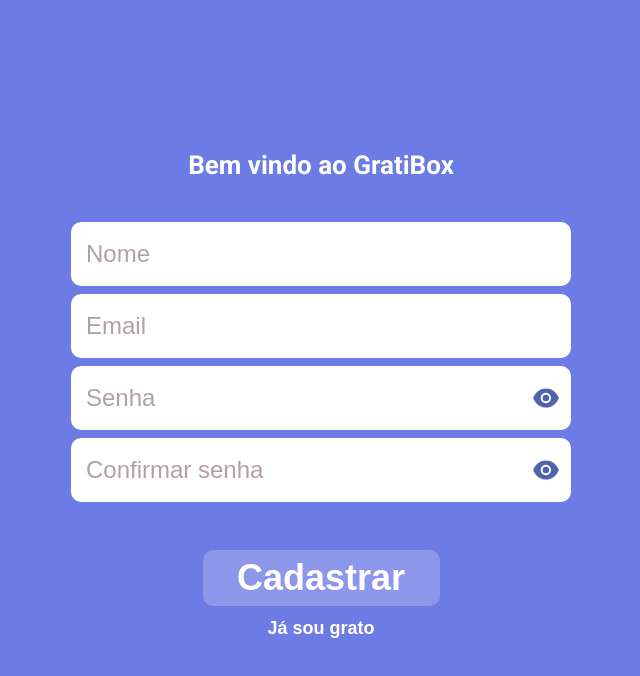
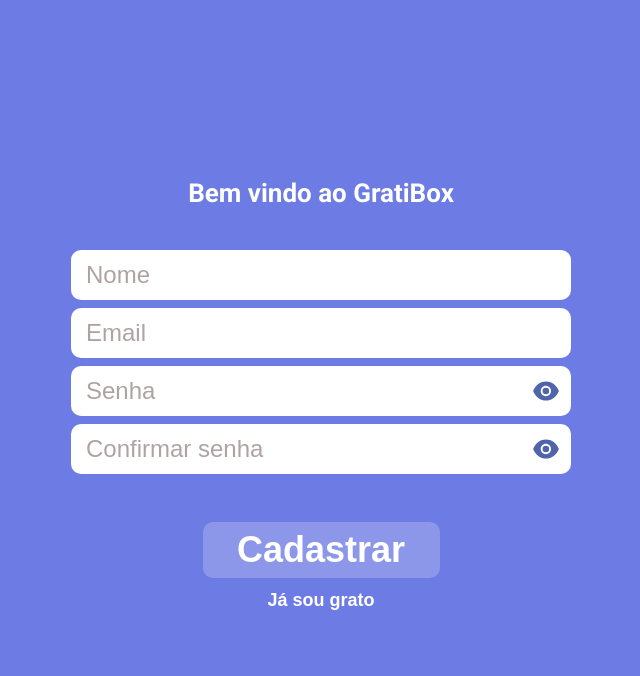
Before and after one commit to glappsmobile/gratibox, a React (Create React App) app: page /cadastro in a window 1280 px wide. Shown: the top 676 px of the page, without its empty margins (319-959 px from the left). Built offline with nearby package versions, Linux system fonts and the light colour scheme.

Commit message:
finished UserInfo card layout

```diff
--- a/src/components/Subscribe/Subscribe.jsx
+++ b/src/components/Subscribe/Subscribe.jsx
@@ -25,6 +25,10 @@
     plan: '',
     deliveryDay: '',
     name: '',
+    address: '',
+    cep: '',
+    city: '',
+    state: '',
   });
 
   const handleCheckboxChange = (prop) => () => {
@@ -53,6 +57,7 @@
         “Agradecer é arte de atrair coisas boas”
       </Text>
       <Carousel
+        showArrows={false}
         swipeable={false}
         showStatus={false}
         showIndicators={false}
--- a/src/components/Subscribe/UserInfo.jsx
+++ b/src/components/Subscribe/UserInfo.jsx
@@ -11,7 +11,11 @@
 
 const UserInfo = ({
   formData, handleInputChange, setCurrentPage,
-}) => (
+}) => {
+  const finishOrder = () => {
+    console.log(formData);
+  };
+  return (
     <div>
       <Card background="white">
         <Image src={Image03} alt="Plano semanal" />
@@ -19,27 +23,86 @@
           <Input
             value={formData.name}
             onChange={handleInputChange('name')}
+            placeholder="Nome completo"
             background="primaryLighter"
             size="small"
             variant="strong"
             fullWidth
           />
+
+          <Input
+            value={formData.address}
+            onChange={handleInputChange('address')}
+            placeholder="Endereco de entrega"
+            background="primaryLighter"
+            size="small"
+            variant="strong"
+            fullWidth
+          />
+
+          <Input
+            value={formData.cep}
+            onChange={handleInputChange('cep')}
+            placeholder="CEP"
+            background="primaryLighter"
+            size="small"
+            variant="strong"
+            fullWidth
+          />
+          <Group flexProps={{ row: true }}>
+            <Input
+              value={formData.city}
+              onChange={handleInputChange('city')}
+              placeholder="Cidade"
+              background="primaryLighter"
+              size="small"
+              variant="strong"
+              fullWidth
+            />
+
             <Select
-          value={formData.plan}
-          onChange={handleInputChange('plan')}
+              value={formData.state}
+              onChange={handleInputChange('state')}
+              width="150px"
+              marginLeft="normal"
               margin="small"
             >
-          <option value=""> Plano </option>
-          <option value="1"> Semanal </option>
-          <option value="2"> Mensal </option>
+              <option>Estado</option>
+              <option value={1}>AC</option>
+              <option value={2}>AL</option>
+              <option value={3}>AM</option>
+              <option value={4}>AP</option>
+              <option value={5}>BA</option>
+              <option value={6}>CE</option>
+              <option value={7}>DF</option>
+              <option value={8}>ES</option>
+              <option value={9}>GO</option>
+              <option value={10}>MA</option>
+              <option value={11}>MG</option>
+              <option value={12}>MS</option>
+              <option value={13}>MT</option>
+              <option value={14}>PA</option>
+              <option value={15}>PB</option>
+              <option value={16}>PE</option>
+              <option value={17}>PI</option>
+              <option value={18}>PR</option>
+              <option value={19}>RJ</option>
+              <option value={20}>RN</option>
+              <option value={23}>RS</option>
+              <option value={21}>RO</option>
+              <option value={22}>RR</option>
+              <option value={24}>SC</option>
+              <option value={25}>SE</option>
+              <option value={26}>SP</option>
+              <option value={27}>TO</option>
             </Select>
-
+          </Group>
         </Group>
       </Card>
       <Button
         marginTop="large"
         fontSize="large"
-      onClick={() => setCurrentPage(0)}
+        onClick={finishOrder}
       >
         Finalizar
       </Button>
@@ -54,6 +117,7 @@
       </Button>
     </div>
   );
+};
 
 UserInfo.propTypes = {
   formData: PropTypes.objectOf(PropTypes.any).isRequired,
--- a/src/components/shared/Input.jsx
+++ b/src/components/shared/Input.jsx
@@ -1,9 +1,11 @@
 import React, { useState } from 'react';
 import styled from 'styled-components';
 import PropTypes from 'prop-types';
+import EyeIcon from './EyeIcon';
 import flexify from '../../styles/utils/flexify';
-import EyeIcon from './EyeIcon';
 import colorPicker from '../../styles/utils/colorPicker';
+import sizing from '../../styles/utils/sizing';
+import text from '../../styles/utils/text';
 
 const Input = ({
   placeholder, minLength, type, onChange, value, required,
@@ -79,44 +81,53 @@
 
 const InputWrapper = styled.div`
   position: relative;
+  width: 100%;
 `;
 
 const InputGroup = styled.div`
   ${flexify({ alignItems: 'flex-start' })}
   margin-bottom: 8px;
+  width: 100%;
 `;
 
 const StyledInput = styled.input`
+  max-width: 500px;
   width: ${({ fullWidth }) => (fullWidth ? '100%' : '90vw')};
-  border: ${({ error }) => (error ? '1px solid #df4759' : 'none')};
-  color: ${({ error }) => (error ? '#df4759' : 'black')};
+  border: ${({ error }) => (error ? `1px solid ${colorPicker('danger')}` : 'none')};
+  color: ${({ error }) => (error ? colorPicker('danger') : 'black')};
   background: ${({ background = 'white' }) => colorPicker(background)};
-  max-width: 500px;
-  min-height: 64px;
+  min-height:${({ size = 'normal' }) => sizing(size)};
   padding-left: 15px;
   border-radius: 10px;
   font-size: 24px;
   font-weight: 500;
 
+  ${({ variant }) => {
+    if (variant === 'strong') {
+      return text('primaryDark', 'bold', '18px');
+    }
+    return '';
+  }}
+
   :focus {
-    outline: none !important;
+    outline: none;
     border: 2px solid ${colorPicker('primaryDark')};
     box-shadow: 0 0 10px ${colorPicker('primaryDark')};
   }
 
   ::placeholder {
-    color: #604848;
-    opacity: 0.5;
+    color:  ${({ variant }) => ((variant === 'strong') ? colorPicker('primaryDark') : colorPicker('gray'))};
+    opacity: ${({ variant }) => ((variant === 'strong') ? '1' : '0.5')};
   }
 
   :-ms-input-placeholder {
-    color: #604848;
-    opacity: 0.5;
+    color:  ${({ variant }) => ((variant === 'strong') ? colorPicker('primaryDark') : colorPicker('gray'))};
+    opacity: ${({ variant }) => ((variant === 'strong') ? '1' : '0.5')};
   }
 
   ::-ms-input-placeholder {
-    color: #604848;
-    opacity: 0.5;
+    color:  ${({ variant }) => ((variant === 'strong') ? colorPicker('primaryDark') : colorPicker('gray'))};
+    opacity: ${({ variant }) => ((variant === 'strong') ? '1' : '0.5')};
   }
 `;
 
--- a/src/components/shared/Select.js
+++ b/src/components/shared/Select.js
@@ -6,12 +6,13 @@
 
 const Select = styled.select`
   border-radius: 5px;
-  width: 100%;
-  margin-bottom: ${({ margin }) => spacing(margin)};
+  width: ${({ width }) => (width || '100%')};
   height: 44px;
   border: none;
+  ${text('primaryDark', 'bold')}
   padding-left: ${spacing('normal')};
-  ${text('primaryDark', 'bold')}
+  margin-bottom: ${({ margin }) => spacing(margin)};
+  margin-left: ${({ marginLeft }) => spacing(marginLeft)};
   -webkit-appearance: none;
   -moz-appearance: none;
   appearance: none;
--- a/src/styles/utils/colorPicker.js
+++ b/src/styles/utils/colorPicker.js
@@ -12,6 +12,10 @@
       return 'rgba(224, 209, 237, 0.62)';
     case 'pink':
       return '#e63c80';
+    case 'danger':
+      return '#df4759';
+    case 'gray':
+      return '#604848';
     case 'white':
       return '#ffffff';
     default:
--- /dev/null
+++ b/src/styles/utils/sizing.js
@@ -0,0 +1,12 @@
+const sizing = (size) => {
+  switch (size) {
+    case 'normal':
+      return '65px';
+    case 'small':
+      return '44px';
+    default:
+      return '50px';
+  }
+};
+
+export default sizing;
```
Lines whose indentation alone changed are shown as unchanged.
